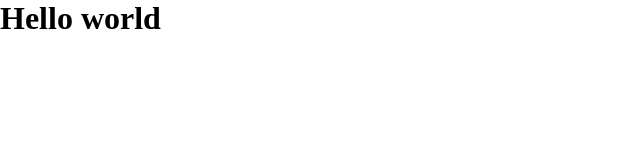
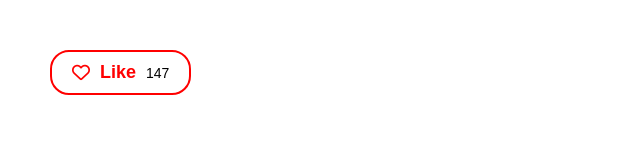
Before and after one commit to eikon-frontend-students/imd2-exercice-hebdomadaire-11-iancarron, a website built with Parcel: page src/index.html in a window 1280 px wide. Shown: the whole page, without its empty margins (0-640 px from the left). Built offline with nearby package versions, Linux system fonts and the light colour scheme.

Commit message:
first commit

```diff
--- a/src/index.html
+++ b/src/index.html
@@ -5,9 +5,19 @@
     <title>Exercice hebdomadaire 11</title>
     <meta name="viewport" content="width=device-width, initial-scale=1.0" />
     <link rel="stylesheet" href="scss/main.scss" />
+    <script
+      src="https://kit.fontawesome.com/036acfebce.js"
+      crossorigin="anonymous"
+    ></script>
   </head>
   <body>
-    <h1>Hello world</h1>
+    <div class="button">
+      <button class="btn-content">
+        <i class="fa-regular fa-heart"></i>
+        <span class="button-title">Like</span>
+        <span class="count">147</span>
+      </button>
+    </div>
 
     <script src="js/main.js" type="module"></script>
   </body>
--- a/src/scss/main.scss
+++ b/src/scss/main.scss
@@ -12,3 +12,48 @@ img,
 video {
   display: block;
 }
+
+body {
+  background: white;
+  font-size: 18px;
+  font-style: normal;
+  font-weight: 400;
+  line-height: 18px;
+  font-family: "Roboto", sans-serif;
+}
+
+.button {
+  margin-left: 50px;
+  margin-top: 50px;
+}
+
+.btn-content {
+  display: inline-flex;
+  padding: 10px 20px;
+  align-items: center;
+  gap: 10px;
+  border-radius: 19px;
+  border: 2px solid #f00;
+  display: inline-flex;
+  background-color: white;
+  color: #f00;
+}
+
+i {
+  font-size: 18px;
+  font-weight: 400;
+  line-height: 18px;
+}
+
+.button-title {
+  font-size: 18px;
+  font-style: normal;
+  font-weight: 600;
+}
+
+.count {
+  color: #000;
+  font-size: 14px;
+  font-weight: 400;
+  line-height: 18px; /* 128.571% */
+}
```
